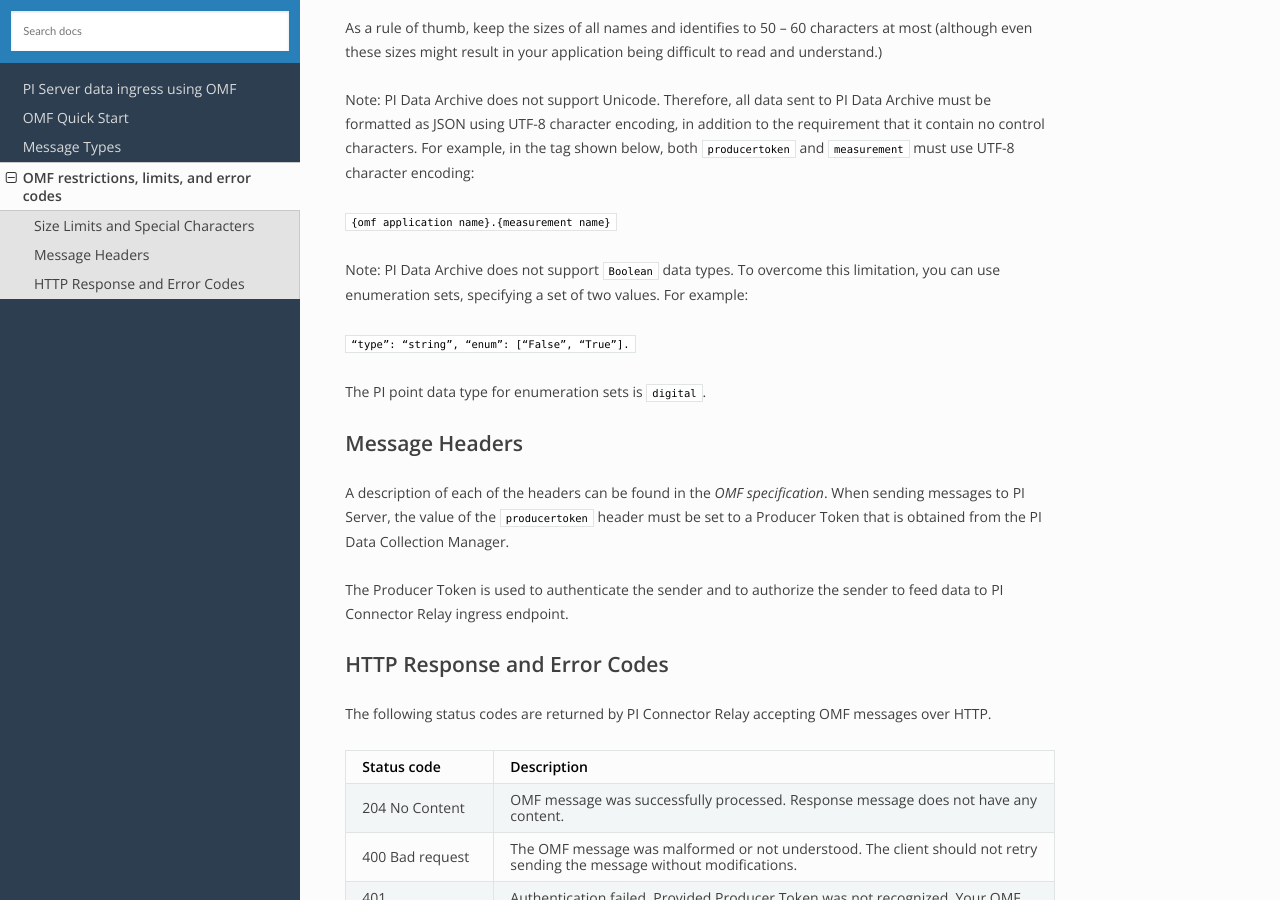
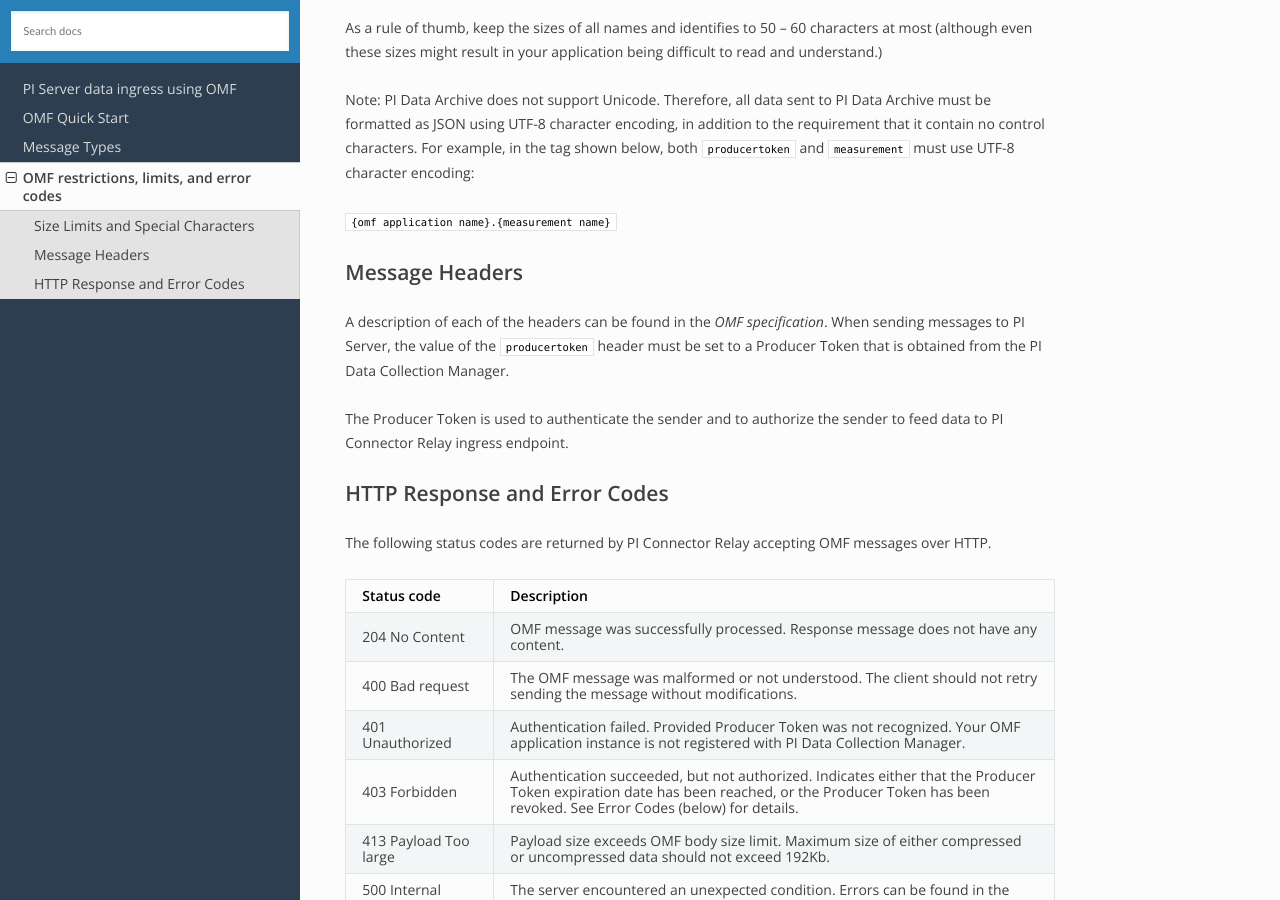
Before and after one commit to osisoft/OMF-Developer-Companion-Guide, a Sphinx documentation site: the page built from docs/OMF-Reference.rst, in a window 1280 px wide and 900 px high, scrolled down 898 px. Built offline with Sphinx 7.4.7 and the Read the Docs theme 2.0.0, drawn with Linux system fonts in a browser that asks for light colours.

Commit message:
Update OMF-Reference.rst

```diff
--- a/docs/OMF-Reference.rst
+++ b/docs/OMF-Reference.rst
@@ -46,13 +46,6 @@
 
 ``{omf application name}.{measurement name}``
 
-Note: PI Data Archive does not support ``Boolean`` data types. To overcome this limitation, you can use enumeration
-sets, specifying a set of two values. For example:
-
-``“type”: “string”, “enum”: [“False”, “True”].``
-
-The PI point data type for enumeration sets is ``digital``.
-
 
 Message Headers
 ---------------
```
